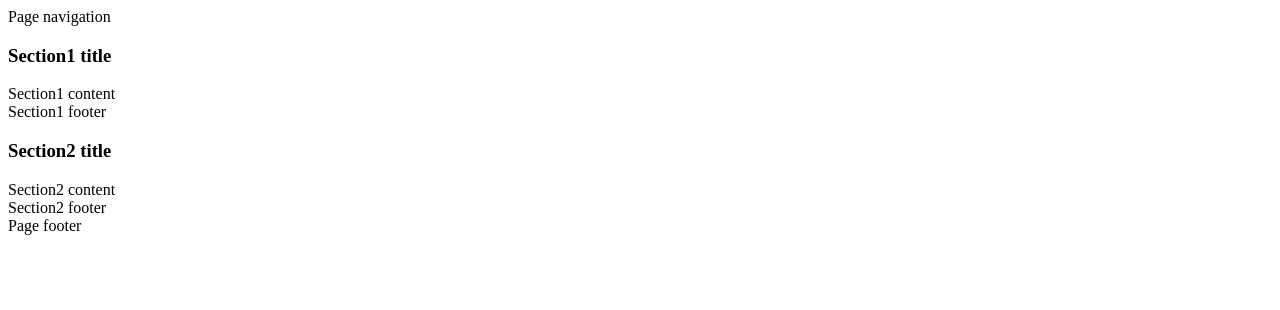
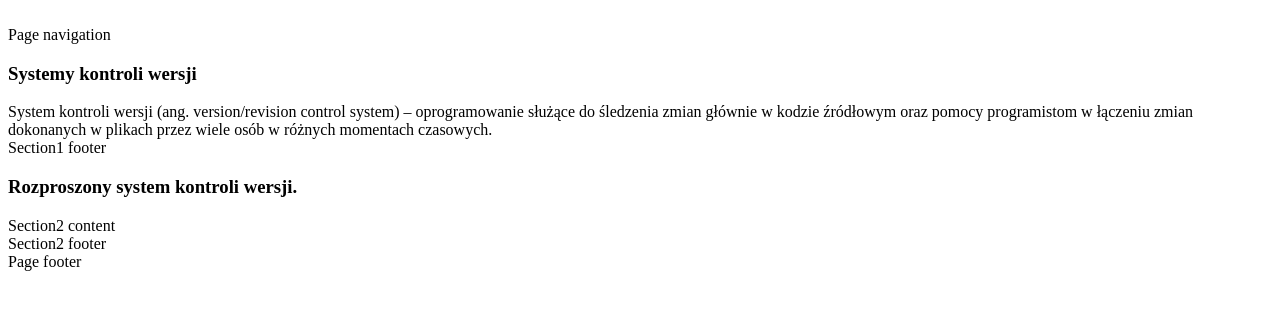
Before and after one commit to pjurbanowicz/iislabpio_172052, a plain HTML site: page index.html in a window 1280 px wide. Drawn offline with Linux system fonts and the light colour scheme.

```diff
--- a/index.html
+++ b/index.html
@@ -1,4 +1,4 @@
-<!DOCTYPE html>
+﻿<!DOCTYPE html>
 <html>
 	<head>
 
@@ -9,10 +9,10 @@
 		</nav>
 		<section id="section1" class="panel panel-default">
 			<div class="panel-heading">
-	    		<h3 class="panel-title">Section1 title</h3>
+	    		<h3 class="panel-title">Systemy kontroli wersji</h3>
 		  	</div>
 	  		<div class="panel-body">
-	    		Section1 content
+	    		System kontroli wersji (ang. version/revision control system) – oprogramowanie służące do śledzenia zmian głównie w kodzie źródłowym oraz pomocy programistom w łączeniu zmian dokonanych w plikach przez wiele osób w różnych momentach czasowych.
 	  		</div>
 			<footer class="panel-footer">
 				Section1 footer
@@ -20,7 +20,7 @@
 		</section>
 		<section id="section2" class="panel panel-default">
 			<div class="panel-heading">
-	    		<h3 class="panel-title">Section2 title</h3>
+	    		<h3 class="panel-title">Rozproszony system kontroli wersji.</h3>
 	  		</div>
 	  		<div class="panel-body">
 		    	Section2 content
```
